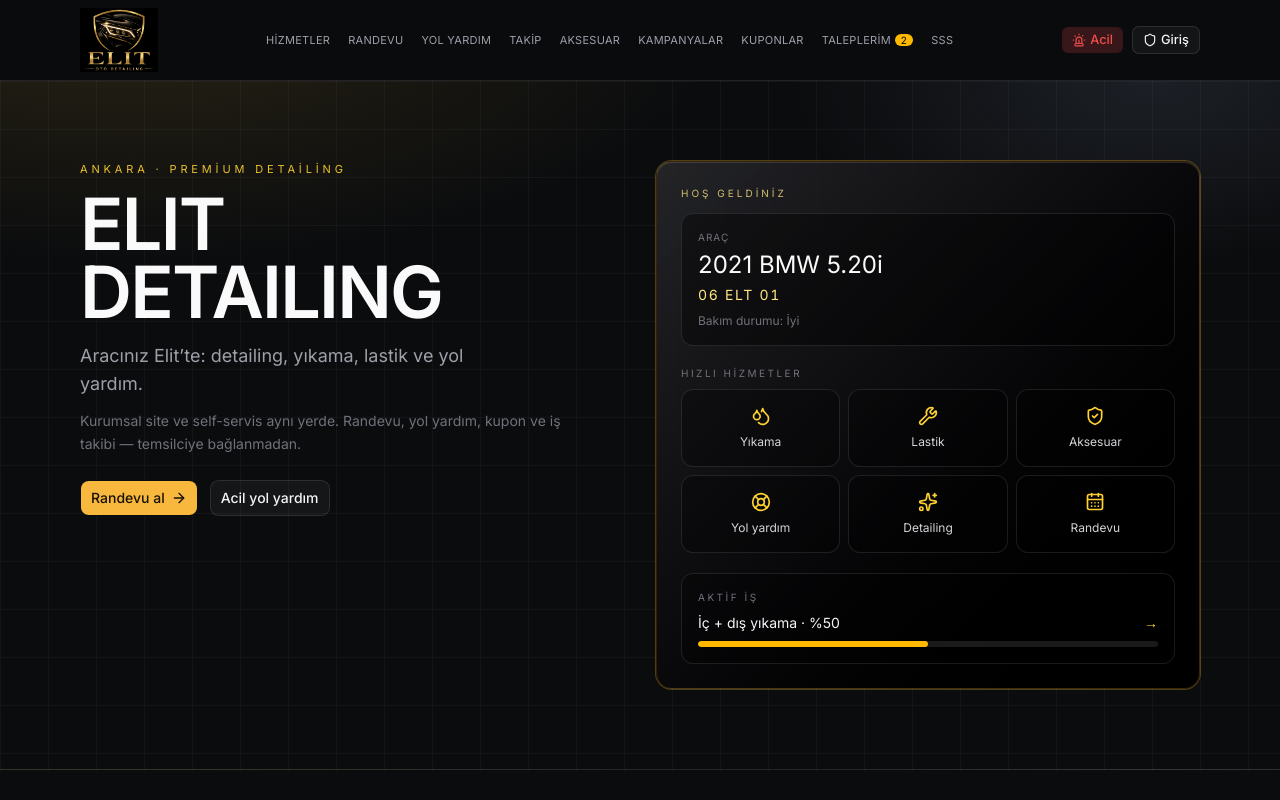
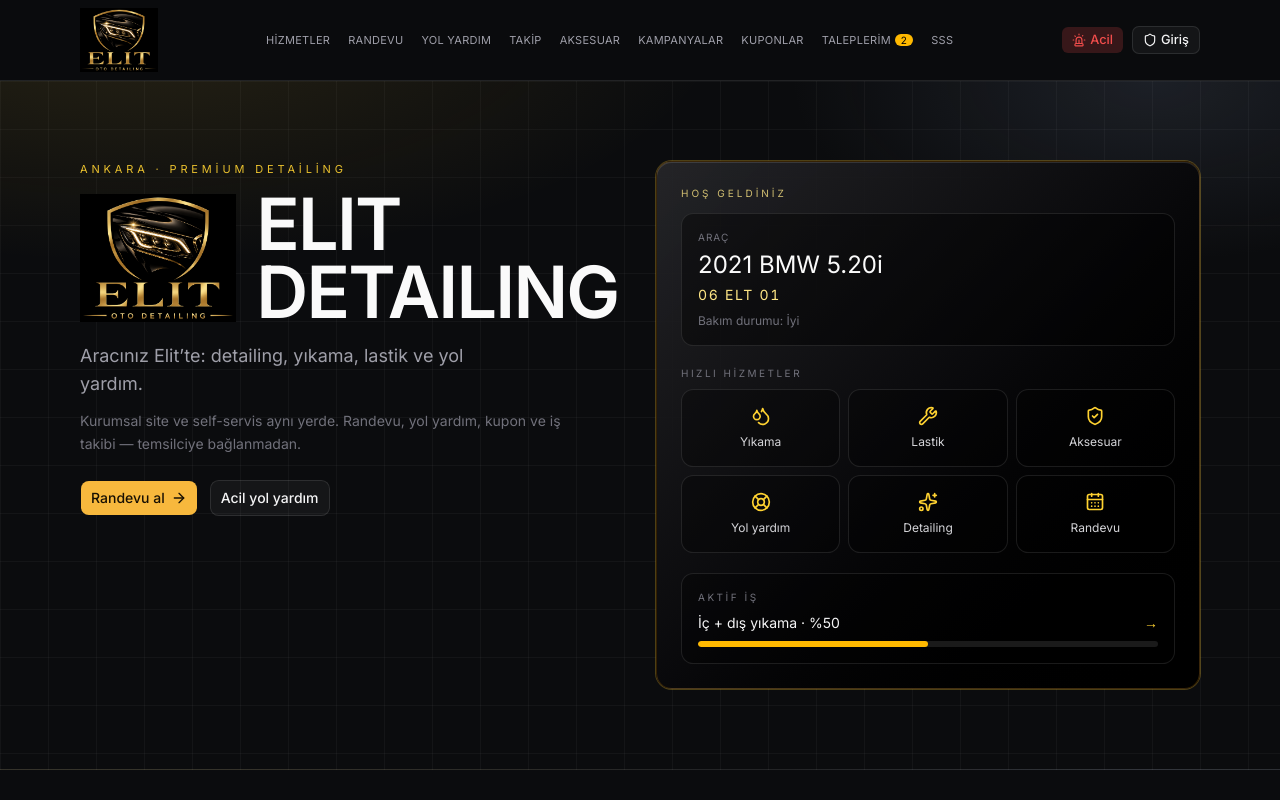
Before and after one commit to fatihozerkan85-hash/elitdetailing, a Next.js app: page / in a window 1280 px wide. Shown: the top 800 px of the page. Built offline with nearby package versions, Linux system fonts and the light colour scheme.

Commit message:
Place Elit logo to the left of the hero title.
Co-authored-by: fatihozerkan85 <fatihozerkan85@gmail.com>

```diff
--- a/src/app/page.tsx
+++ b/src/app/page.tsx
@@ -1,5 +1,6 @@
 "use client";
 
+import Image from "next/image";
 import Link from "next/link";
 import {
   ArrowRight,
@@ -39,11 +40,21 @@ export default function HomePage() {
         <div className="mx-auto grid max-w-6xl items-start gap-8 px-4 py-8 sm:py-12 lg:grid-cols-2 lg:py-20">
           <div>
             <p className="text-[11px] tracking-[0.35em] text-amber-300/90 uppercase">Ankara · premium detailing</p>
-            <h1 className="mt-3 font-[family-name:var(--font-display)] text-4xl leading-[0.95] font-semibold tracking-tight text-zinc-50 sm:text-6xl lg:text-7xl">
-              ELIT
-              <br />
-              DETAILING
-            </h1>
+            <div className="mt-3 flex items-center gap-3 sm:gap-5">
+              <Image
+                src="/branding/elit-logo.png"
+                alt=""
+                width={1106}
+                height={906}
+                className="h-20 w-auto shrink-0 object-contain sm:h-28 lg:h-32"
+                priority
+              />
+              <h1 className="font-[family-name:var(--font-display)] text-4xl leading-[0.95] font-semibold tracking-tight text-zinc-50 sm:text-6xl lg:text-7xl">
+                ELIT
+                <br />
+                DETAILING
+              </h1>
+            </div>
             <p className="mt-4 max-w-md text-base text-zinc-400 sm:text-lg">{BRAND.tagline}</p>
             <p className="mt-3 max-w-lg text-sm leading-relaxed text-zinc-500">
               Kurumsal site ve self-servis aynı yerde. Randevu, yol yardım, kupon ve iş takibi — temsilciye bağlanmadan.
```
